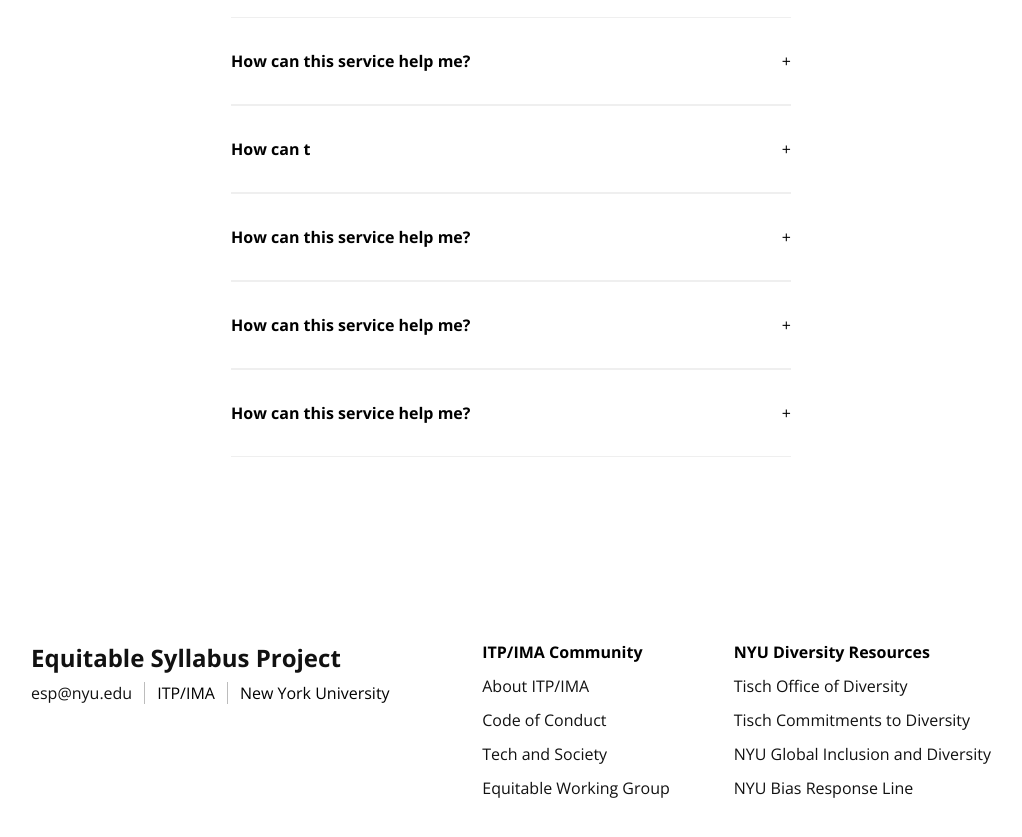
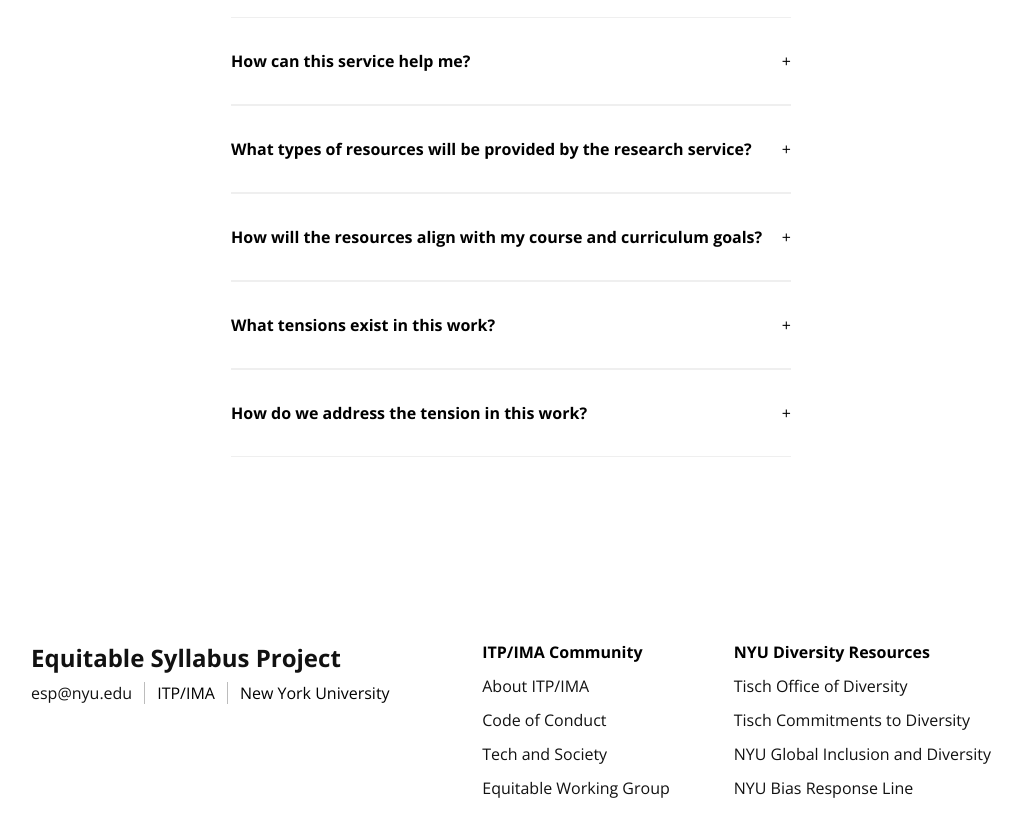
Before and after one commit to jnahan/equitable-syllabus-project, a React (Create React App) app: page / in a window 1280 px wide. Shown: the part 4920-5757 px from the top of the page, without its empty margins (129-1151 px from the left). Built offline with nearby package versions, Linux system fonts and the light colour scheme.

Commit message:
added q&a questions and answers

```diff
--- a/src/pages/Home/Accordion.jsx
+++ b/src/pages/Home/Accordion.jsx
@@ -34,20 +34,20 @@ const accordionData = [
     answer: "lorem ipsum dolor"
   },
   {
-    question: "How can t",
+    question: "What types of resources will be provided by the research service?",
     answer: "lorem ipsum dolor"
   },
   {
-    question: "How can this service help me?",
+    question: "How will the resources align with my course and curriculum goals?",
     answer: "lorem ipsum dolor"
   },
   {
-    question: "How can this service help me?",
-    answer: "lorem ipsum dolor"
+    question: "What tensions exist in this work?",
+    answer: "We recognize that the process of categorization and naming can be harmful, particularly in light of the colonial history of many archival systems. However, it is also important to actively work towards representation and inclusion of marginalized voices in fields such as art and technology. We strive to interrupt erasure of minority voices and reshape existing narratives."
   },
   {
-    question: "How can this service help me?",
-    answer: "lorem ipsum dolor"
+    question: "How do we address the tension in this work?",
+    answer: "In creating an archive that brings together historically misrepresented perspectives, each decision we made regarding how to document and organize the identity information of the creators of our resources was considered carefully. Our practice is mutable and grounded in our ongoing discussions. Each decision is subject to change based on these ongoing dialogues about the implications of creating an archive such as this. We kept a running list documenting our choices as the project has taken shape, including which metadata is kept internal, which metadata is public-facing, and how these decisions ensure a robust and wide selection of voices for those who use our tool. "
   }
 ]
 export default Accordion
```
